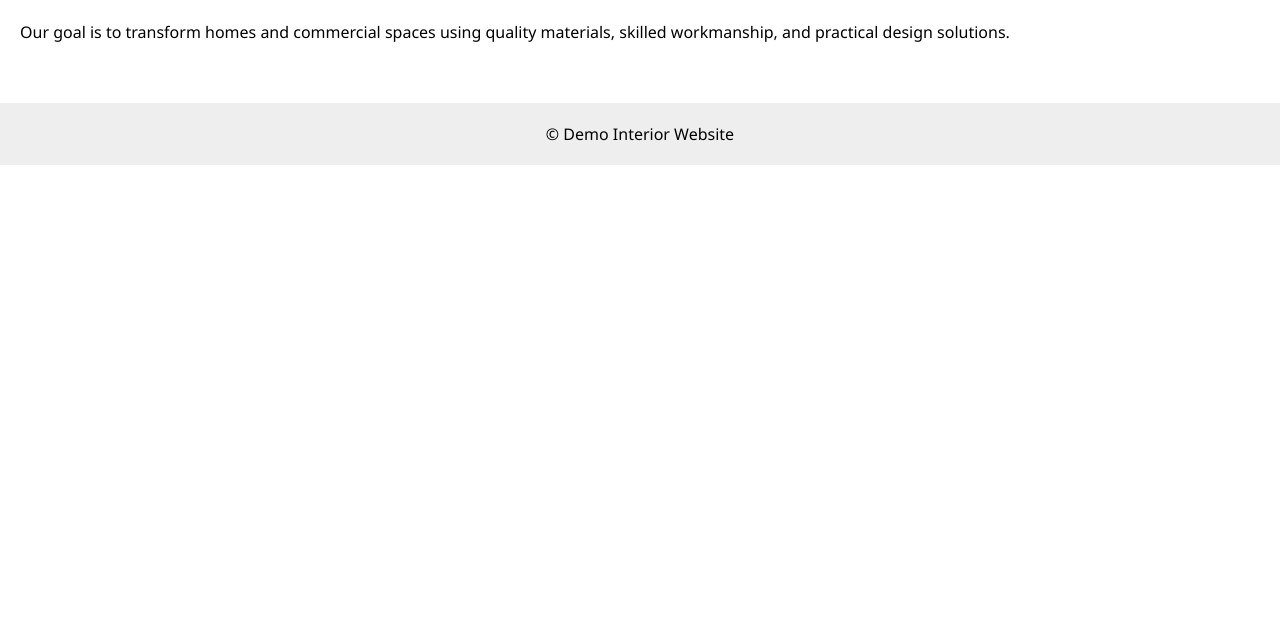
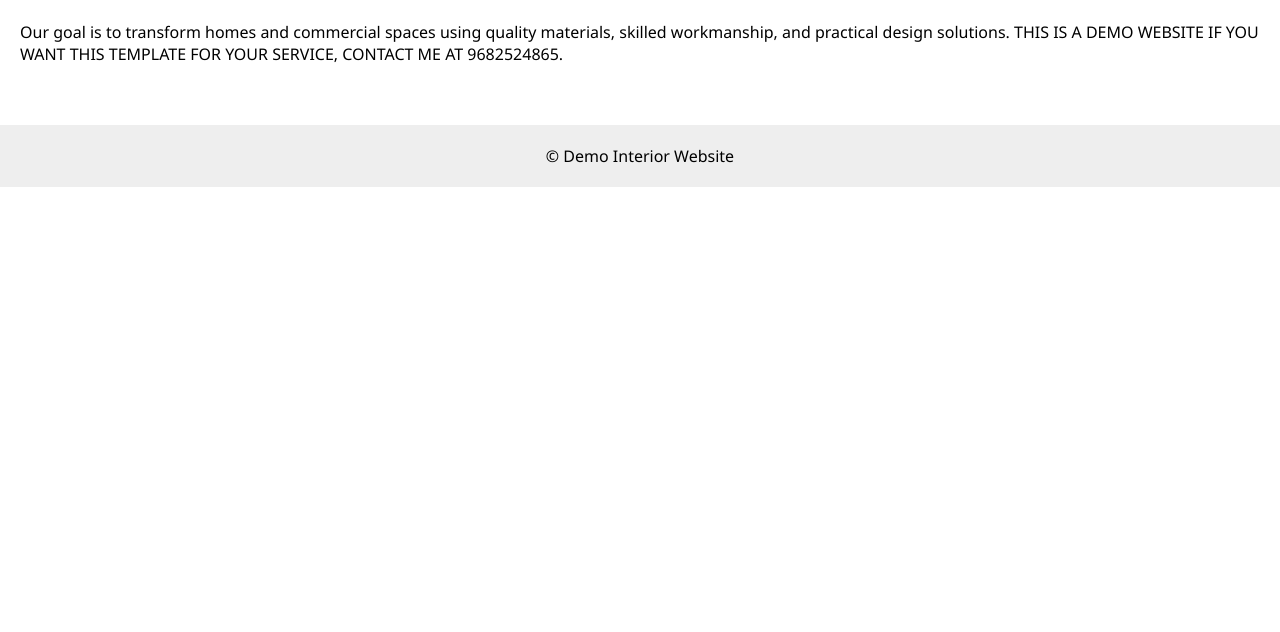
Before and after one commit to aadipandit/interior_in_ludhiana-template-2, a plain HTML site: page about.html in a window 1280 px wide. Shown: the part 168-800 px from the top of the page. Drawn offline with Linux system fonts and the light colour scheme.

Commit message:
Update about.html

```diff
--- a/about.html
+++ b/about.html
@@ -26,6 +26,7 @@
     <br><br>
     Our goal is to transform homes and commercial spaces using quality materials,
     skilled workmanship, and practical design solutions.
+    THIS IS A DEMO WEBSITE IF YOU WANT THIS TEMPLATE FOR YOUR SERVICE, CONTACT ME AT 9682524865.
   </p>
 </section>
 
```
